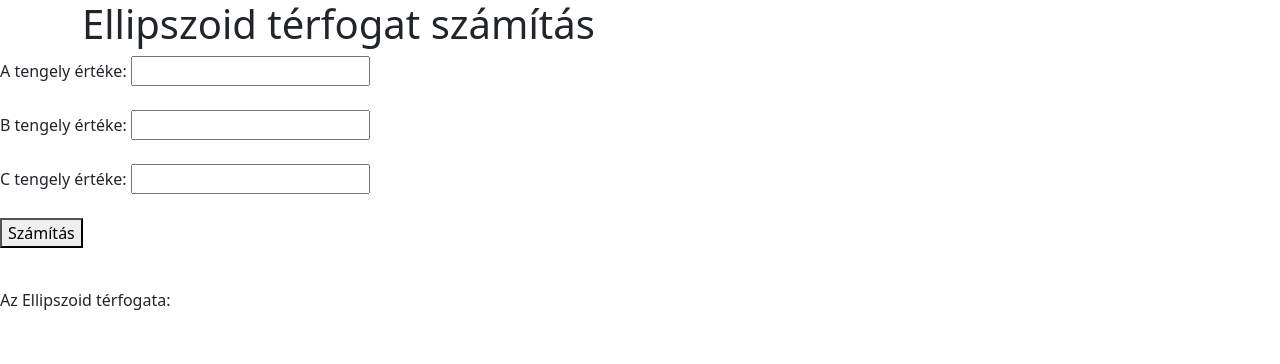
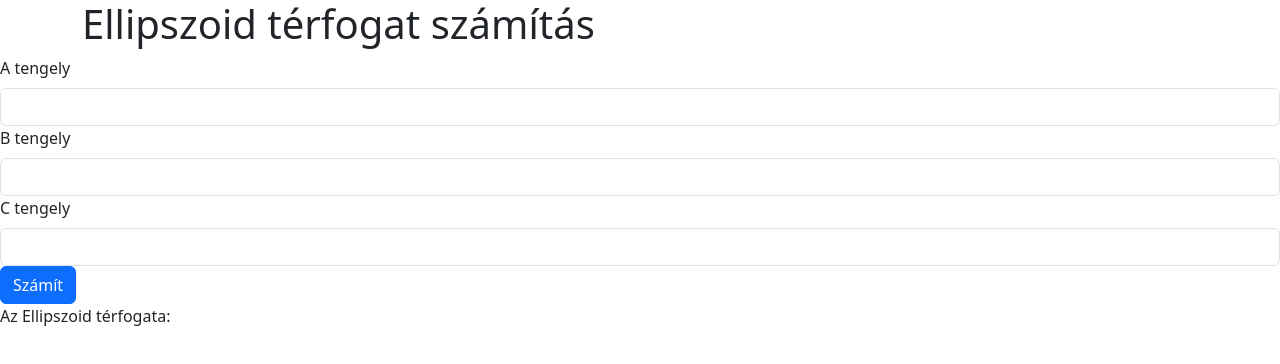
Before and after one commit to MBence23/feladat_0337_mb, a website: page app/index.html in a window 1280 px wide. Drawn offline with nearby package versions, Linux system fonts and the light colour scheme; files that its build step writes are made by us from their sources.

Commit message:
Szerkesztve 3

```diff
--- a/app/index.html
+++ b/app/index.html
@@ -12,20 +12,33 @@
     <div class="container">
       <h1>Ellipszoid térfogat számítás</h1>
     </div>
+    <div class="form">
+      <div class="input">
+        <label for="side"
+        class="form-label">A tengely</label>
+        <input type="text"
+        class="form-control"
+        id="side">
+      </div>
+      <div class="input">
+        <label for="perimeter"
+        class="form-label">B tengely</label>
+        <input type="text"
+        class="form-control"
+        id="perimeter">
+      </div>
+      <div class="input">
+        <label for="area"
+        class="form-label">C tengely</label>
+        <input type="text"
+        class="form-control"
+        id="area">
+      </div>
 
-    <label for="sideA">A tengely értéke: </label>
-    <input type="number" id="sideA"><br><br>
-
-    <label for="sideB">B tengely értéke: </label>
-    <input type="number" id="sideB"><br><br>
-
-    <label for="sideC">C tengely értéke: </label>
-    <input type="number" id="sideC"><br><br>
-
-
-
-    <button onclick="calculateArea()">Számítás</button><br><br>
-    <p id="result"></p>
+      <div>
+        <Button class="btn btn-primary"
+        id="calcButton">Számít</Button>
+      </div>
 
     <div>Az Ellipszoid térfogata: </div>
 
@@ -34,6 +47,5 @@
 
 
     <script type="module" src="app.js"></script>
-
   </body>
 </html>
```
Also changed, not shown: src/app.ts (+53 -0 lines).
